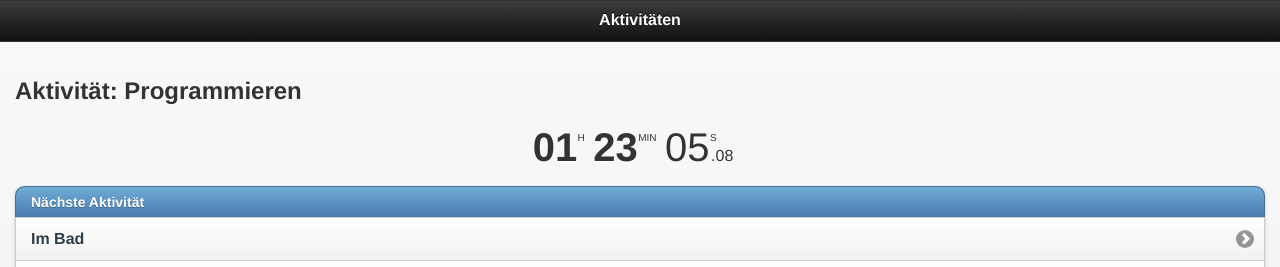
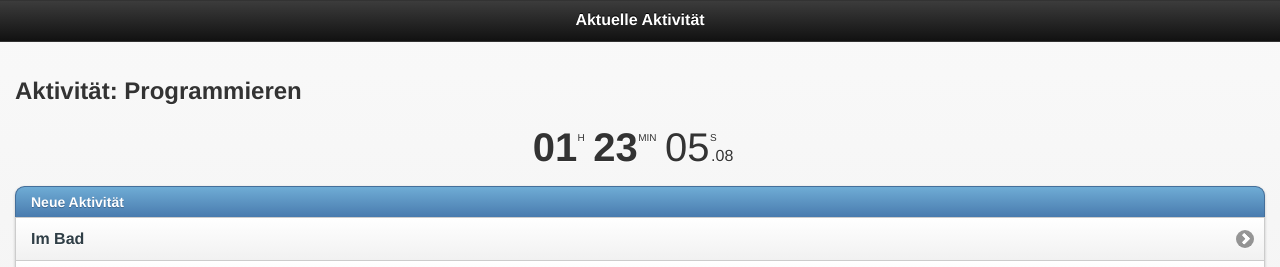
Before and after one commit to mrtnbroder/jqmobile-activity-tracker, a plain HTML site: page index.html in a window 1280 px wide. Shown: the top 267 px of the page. Drawn offline with Linux system fonts and the light colour scheme.

Commit message:
index - changed header and list header

```diff
--- a/index.html
+++ b/index.html
@@ -34,7 +34,7 @@
 	<div data-role="page">
 
 		<div data-role="header">
-			<h1>Aktivitäten</h1>
+			<h1>Aktuelle Aktivität</h1>
 		</div>
 
 		<div data-role="content">
@@ -54,7 +54,7 @@
 			</div>
 
 			<ul data-role="listview" data-inset="true" data-theme="c" data-dividertheme="b">
-				<li data-role="list-divider">Nächste Aktivität</li>
+				<li data-role="list-divider">Neue Aktivität</li>
 				<li><a href="#bad">Im Bad</a></li>
 				<li><a href="#lesen">Lesen</a></li>
 				<li><a href="#schlafen">Schlafen</a></li>
```
